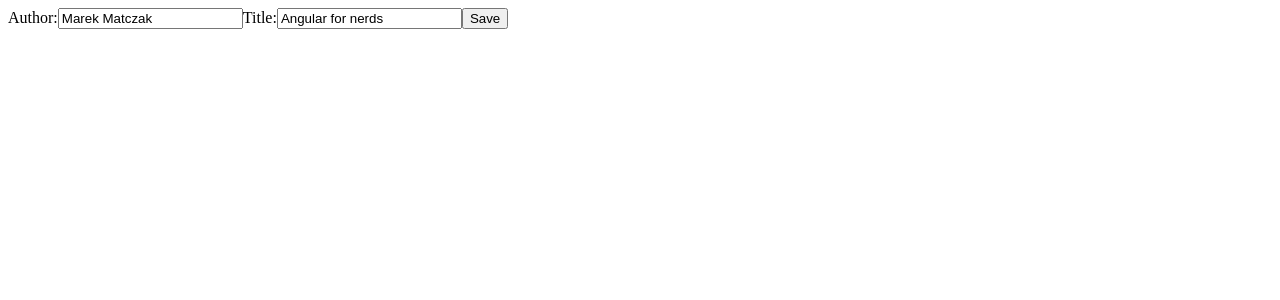
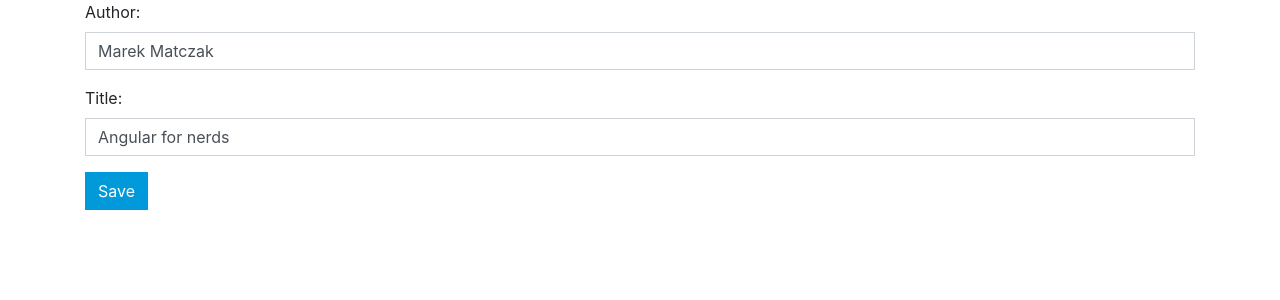
Before and after one commit to mmatczak/ng-training-23.11.2020, an Angular app: page / in a window 1280 px wide. Shown: the top 300 px of the page. Built offline with nearby package versions, Linux system fonts and the light colour scheme.

Commit message:
bootstrap added / form styled

```diff
--- a/package.json
+++ b/package.json
@@ -19,6 +19,7 @@
     "@angular/platform-browser": "~10.1.6",
     "@angular/platform-browser-dynamic": "~10.1.6",
     "@angular/router": "~10.1.6",
+    "bootstrap": "^4.5.3",
     "rxjs": "~6.6.0",
     "tslib": "^2.0.0",
     "zone.js": "~0.10.2"
--- a/src/app/book/components/book-details/book-details.component.html
+++ b/src/app/book/components/book-details/book-details.component.html
@@ -1,11 +1,16 @@
-<form>
+<form class="container">
+  <div class="form-group">
     <label for="author">Author:</label>
-  <input id="author"
+    <input id="author" class="form-control"
            [value]="book.author"
            (input)="printValue($event)"
            (blur)="onBlur()">
+  </div>
+
+  <div class="form-group">
     <label for="title">Title:</label>
-  <input id="title"
+    <input id="title" class="form-control"
            [value]="book.title">
-  <button>Save</button>
+  </div>
+  <button class="btn btn-primary">Save</button>
 </form>
--- a/src/styles.scss
+++ b/src/styles.scss
@@ -1 +1,4 @@
-/* You can add global styles to this file, and also import other style files */
+$primary: #0099da;
+$enable-rounded: false;
+
+@import "~bootstrap/scss/bootstrap";
```
Also changed, not shown: 1 other file (tests, documents, lock files or other folders). Lines whose indentation alone changed are shown as unchanged.
